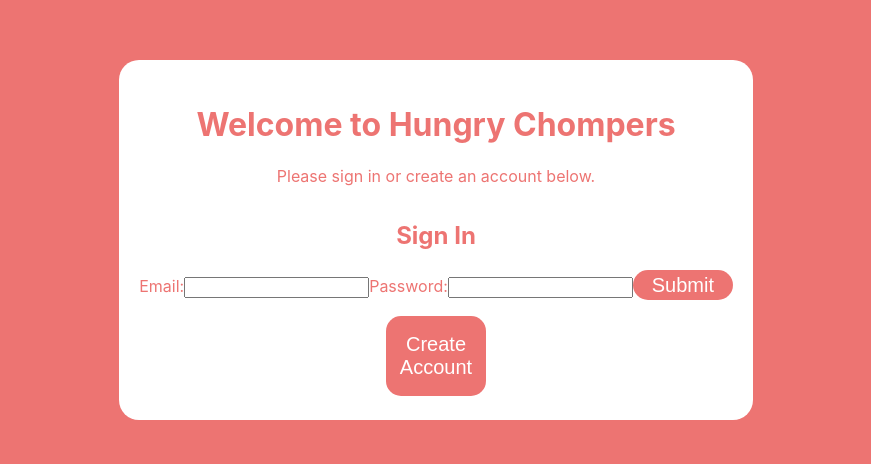
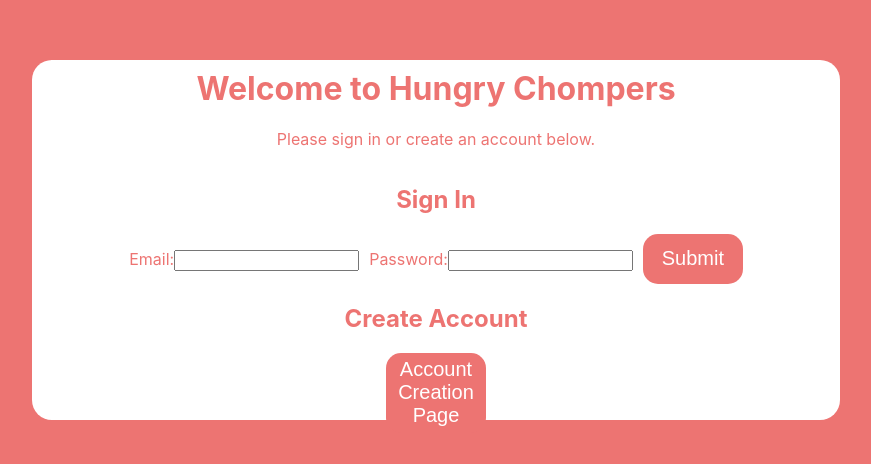
Before and after one commit to add-itya/Hungry-Chompers, a React (Create React App) app in the folder website/: page / in a window 1280 px wide. Shown: the part 160-624 px from the top of the page, without its empty margins (204-1075 px from the left). Built offline with nearby package versions, Linux system fonts and the light colour scheme.

Commit message:
Added more functionality

```diff
--- a/website/package.json
+++ b/website/package.json
@@ -6,6 +6,7 @@
     "@testing-library/jest-dom": "^5.17.0",
     "@testing-library/react": "^13.4.0",
     "@testing-library/user-event": "^13.5.0",
+    "mongodb": "^6.5.0",
     "react": "^18.2.0",
     "react-dom": "^18.2.0",
     "react-scripts": "5.0.1",
--- a/website/src/App.css
+++ b/website/src/App.css
@@ -3,5 +3,6 @@
   justify-content: center;
   align-items: center;
   height: 100vh;
+  width: 100vw;
   background-color: #ed7472;
 }
--- a/website/src/components/account_creation/account_creation.css
+++ b/website/src/components/account_creation/account_creation.css
@@ -1,43 +1,121 @@
-/* account_creation.css */
-
-/* Container */
-.account-creation-container {
-    width: 100%;
-    max-width: 800px;
-    margin: 0 auto;
+.container {
+    display: flex;
+    flex-direction: column;
+    justify-content: center;
+    align-items: center;
+    height: 40vh;
+    color: #ed7472;
+    background-color: white;
+    border-radius: 20px;
     padding: 20px;
+    text-align: center;
   }
 
-/* Form */
-.account-creation-form {
+  h1 {
+    color: #ed7472;
+  }
+  .SubmitButton{
+    background-color: #ed7472;
+    color: white;
+    border: none;
+    font-size: 20px;
+    height: 30px;
+    width: 100px;
+    border-radius: 15px;
+  }
+  .CreateAccountButton{
+  background-color: #ed7472;
+    color: white;
+    border: none;
+    font-size: 20px;
+    height: 30px;
+    width: 100px;
+    border-radius: 15px;
+  }
+  .container1 {
     display: flex;
     flex-direction: column;
+    justify-content: center;
+    align-items: center;
+    height: 30vh;
+    color: #ed7472;
+    background-color: white;
+    border-radius: 20px;
+    padding: 20px;
+    text-align: center;
+  }
+  .container2 {
+    display: flex;
+    flex-direction: column;
+    justify-content: center;
+    align-items: center;
+    height: 30vh;
+    color: #ed7472;
+    background-color: white;
+    border-radius: 20px;
+    padding: 20px;
+    text-align: center;
   }
 
-.account-creation-form label {
-    margin-bottom: 10px;
-    font-weight: bold;
+  h1 {
+    color: #ed7472;
+  }
+  .SubmitButton{
+    background-color: #ed7472;
+    color: white;
+    border: none;
+    font-size: 20px;
+    height: 100px;
+    width: 100px;
+    border-radius: 15px;
+  }
+  .CreateAccountButton{
+    background-color: #ed7472;
+    color: white;
+    border: none;
+    font-size: 20px;
+    height: 80px;
+    width: 100px;
+    border-radius: 15px;
+  }
+  .container1 {
+    display: flex;
+    flex-direction: column;
+    justify-content: center;
+    align-items: center;
+    height: 30vh;
+    color: #ed7472;
+    background-color: white;
+    border-radius: 20px;
+    padding: 20px;
+    text-align: center;
+  }
+  .container2 {
+    display: flex;
+    flex-direction: column;
+    justify-content: center;
+    align-items: center;
+    height: 30vh;
+    color: #ed7472;
+    background-color: white;
+    border-radius: 20px;
+    padding: 20px;
+    text-align: center;
   }
 
-.account-creation-form input {
-    padding: 10px;
-    margin-bottom: 20px;
-    border: 1px solid #ccc;
-    border-radius: 4px;
+  h1 {
+    color: #ed7472;
   }
 
-.account-creation-form button {
-    padding: 10px 20px;
-    background-color: #007bff;
-    color: #fff;
-    border: none;
-    border-radius: 4px;
-    cursor: pointer;
+label{
+    margin-right: 10px;
 }
 
-.account-creation-form button:hover {
-    background-color: #0056b3;
+  .SubmitButton{
+    background-color: #ed7472;
+    color: white;
+    border: none;
+    font-size: 20px;
+    height: 50px;
+    width: 100
   }
-
-/* Additional styles specific to the account creation page */
-/* ... */
--- a/website/src/components/account_creation/account_creation.js
+++ b/website/src/components/account_creation/account_creation.js
@@ -6,7 +6,7 @@ function AccountCreation() {
         <div className="container">
             <div className='WelcomeText'>
                 <h1>Account Creation</h1>
-                <p>To make an account please enter an email and password below.</p>
+                <p>To make an account please fill in the information.</p>
             </div>
             <div className='Creation'>
                 <form>
@@ -15,10 +15,15 @@ function AccountCreation() {
                         <input type="text" name="email" />
                     </label>
                     <label>
+                        Username (how other users will see you):
+                        <input type="text" name="username" />
+                    </label>
+                    <label>
                         Password:
                         <input type="password" name="password" />
                     </label>
-                    <button className='SubmitButton'>Submit</button>
+                    <p></p>
+                    <button className='SubmitButton'>Create Account</button>
                 </form>
             </div>
         </div>
--- a/website/src/components/home_page/home_page.css
+++ b/website/src/components/home_page/home_page.css
@@ -3,7 +3,8 @@
   flex-direction: column;
   justify-content: center;
   align-items: center;
-  height: 40vh;
+  height: 100vh;
+  width: 60vw;
   color: #ed7472;
   background-color: white;
   border-radius: 20px;
@@ -25,92 +26,10 @@ h1 {
 }
 .CreateAccountButton{
 background-color: #ed7472;
-  color: white;
-  border: none;
-  font-size: 20px;
-  height: 30px;
-  width: 100px;
-  border-radius: 15px;
+color: white;
+border: none;
+font-size: 15px;
+height: 100px;
+width: 150px;
+border-radius: 15px;
 }
-.container1 {
-  display: flex;
-  flex-direction: column;
-  justify-content: center;
-  align-items: center;
-  height: 30vh;
-  color: #ed7472;
-  background-color: white;
-  border-radius: 20px;
-  padding: 20px;
-  text-align: center;
-}
-.container2 {
-  display: flex;
-  flex-direction: column;
-  justify-content: center;
-  align-items: center;
-  height: 30vh;
-  color: #ed7472;
-  background-color: white;
-  border-radius: 20px;
-  padding: 20px;
-  text-align: center;
-}
-
-h1 {
-  color: #ed7472;
-}
-.SubmitButton{
-  background-color: #ed7472;
-  color: white;
-  border: none;
-  font-size: 20px;
-  height: 100px;
-  width: 100px;
-  border-radius: 15px;
-}
-.CreateAccountButton{
-  background-color: #ed7472;
-  color: white;
-  border: none;
-  font-size: 20px;
-  height: 80px;
-  width: 100px;
-  border-radius: 15px;
-}
-.container1 {
-  display: flex;
-  flex-direction: column;
-  justify-content: center;
-  align-items: center;
-  height: 30vh;
-  color: #ed7472;
-  background-color: white;
-  border-radius: 20px;
-  padding: 20px;
-  text-align: center;
-}
-.container2 {
-  display: flex;
-  flex-direction: column;
-  justify-content: center;
-  align-items: center;
-  height: 30vh;
-  color: #ed7472;
-  background-color: white;
-  border-radius: 20px;
-  padding: 20px;
-  text-align: center;
-}
-
-h1 {
-  color: #ed7472;
-}
-.SubmitButton{
-  background-color: #ed7472;
-  color: white;
-  border: none;
-  font-size: 20px;
-  height: 30px;
-  width: 100
-}
--- a/website/src/components/home_page/home_page.js
+++ b/website/src/components/home_page/home_page.js
@@ -2,9 +2,6 @@ import React from 'react';
 import './home_page.css';
 
 function HomePage({navigateToAccountPage}) {
-  const handleCreateAccount = () => {
-    // Logic to switch to account creation page
-  };
 
   return (
     <div className="container">
@@ -25,8 +22,9 @@ function HomePage({navigateToAccountPage}) {
           </label>
           <button className='SubmitButton'>Submit</button>
           <p></p>
-          <button className='CreateAccountButton' onClick={navigateToAccountPage}>Create Account</button>
         </form>
+        <h2>Create Account</h2>
+        <button className='CreateAccountButton' onClick={navigateToAccountPage}>Account Creation Page</button>
       </div>
     </div>
   );
```
Also changed, not shown: 1 other file (tests, documents, lock files or other folders). Lines whose indentation alone changed are shown as unchanged.
